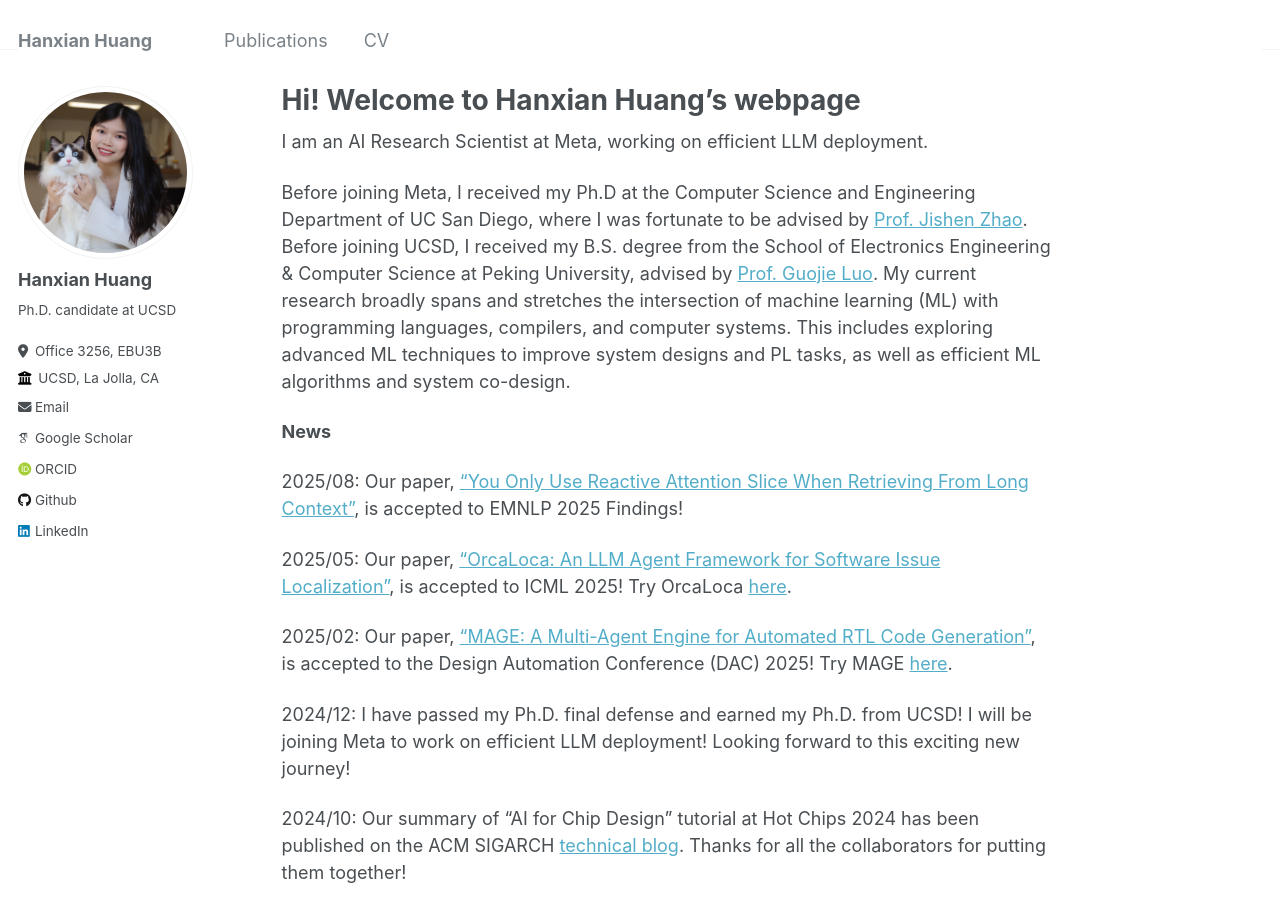
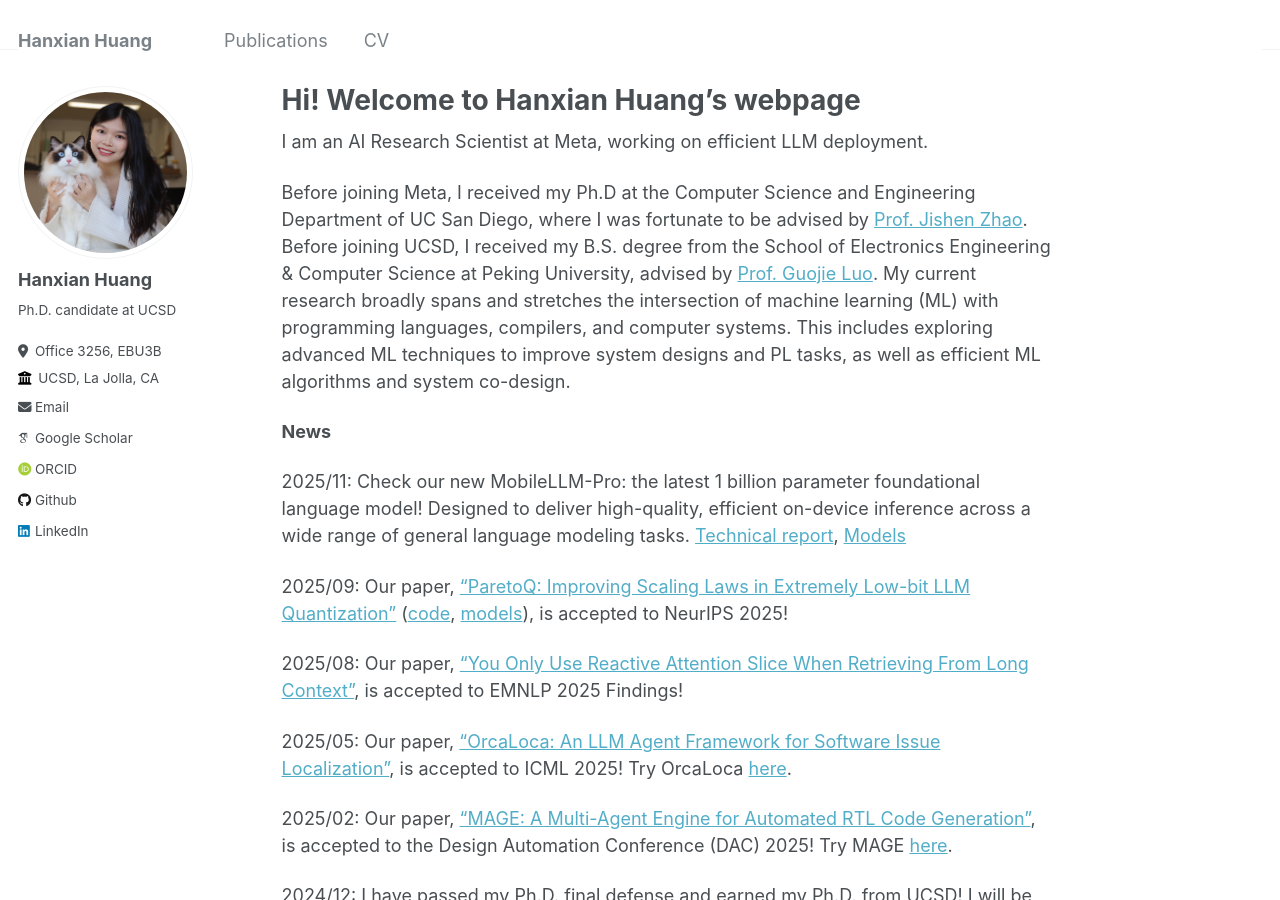
Before and after one commit to Hanxian97/Hanxian97.github.io, a Jekyll site: the page built from _pages/about.md, in a window 1280 px wide and 900 px high. Built offline with Jekyll 4.4.1, drawn with Linux system fonts in a browser that asks for light colours; some web fonts are replaced.

Commit message:
Update about.md

```diff
--- a/_pages/about.md
+++ b/_pages/about.md
@@ -12,6 +12,10 @@ I am an AI Research Scientist at Meta, working on efficient LLM deployment.
 Before joining Meta, I received my Ph.D at the Computer Science and Engineering Department of UC San Diego,  where I was fortunate to be advised by [Prof. Jishen Zhao](https://cseweb.ucsd.edu/~jzhao/index.html). Before joining UCSD, I received my B.S. degree from the School of Electronics Engineering & Computer Science at Peking University, advised by [Prof. Guojie Luo](https://ceca.pku.edu.cn/en/people_/faculty_/guojie_luo/). My current research broadly spans and stretches the intersection of machine learning (ML) with programming languages, compilers, and computer systems. This includes exploring advanced ML techniques to improve system designs and PL tasks, as well as efficient ML algorithms and system co-design.
 
 **News**
+
+2025/11: Check our new MobileLLM-Pro: the latest 1 billion parameter foundational language model! Designed to deliver high-quality, efficient on-device inference across a wide range of general language modeling tasks. [Technical report](https://arxiv.org/pdf/2511.06719), [Models](https://huggingface.co/facebook/MobileLLM-Pro)
+
+2025/09: Our paper, ["ParetoQ: Improving Scaling Laws in Extremely Low-bit LLM Quantization"](https://arxiv.org/pdf/2502.02631) ([code](https://github.com/facebookresearch/ParetoQ), [models](https://huggingface.co/facebook/MobileLLM-ParetoQ-1.5B-1.58-bit)), is accepted to NeurIPS 2025!
 
 2025/08: Our paper, ["You Only Use Reactive Attention Slice When Retrieving From Long Context"](https://arxiv.org/pdf/2409.13695), is accepted to EMNLP 2025 Findings!
 
```
